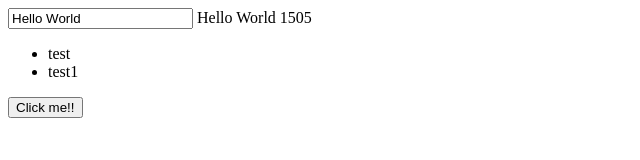
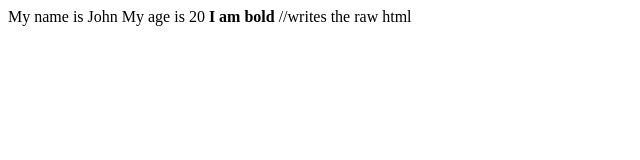
Before and after one commit to aveein/vue_js, a plain HTML site: page index.html in a window 1280 px wide. Shown: the whole page, without its empty margins (0-640 px from the left). Drawn offline with nearby package versions, Linux system fonts and the light colour scheme.

Commit message:
raw html data binding

```diff
--- a/index.html
+++ b/index.html
@@ -8,40 +8,20 @@
 </head>
 <body>
     <div id="app">
-        <input v-model="message">
-        {{message}}
-        {{count}}
-        <ul>
-            <li v-for="item in items">{{ item }}</li>
-        </ul>
-        <button v-on:click="buttonClick">Click me!!</button>
+        {{" My name is " + name}}
+        {{"My age is " + age}}
+        <span v-html="DataHtml"></span> //writes the raw html
     </div>
 
     <script>
-        var x = new Vue({
+        new Vue({
             el: '#app',
             data: {
-                'message':'Hello World',
-                'items':['test','test1'],
-                'count':1500,
-            },
-            methods: {
-                buttonClick: function(){
-                    alert("yes")
-                },
-                test: function()
-                {
-                    return this.count + 6;
-                }
+                'name':'John',
+                'age': '20',
+                'DataHtml': '<b> I am bold </b>'
             }
-
-        });
-
-        window.setInterval(function(){
-            x.count++;
-        },1000);
-
-
+        })
     </script>
 </body>
 </html>
```
